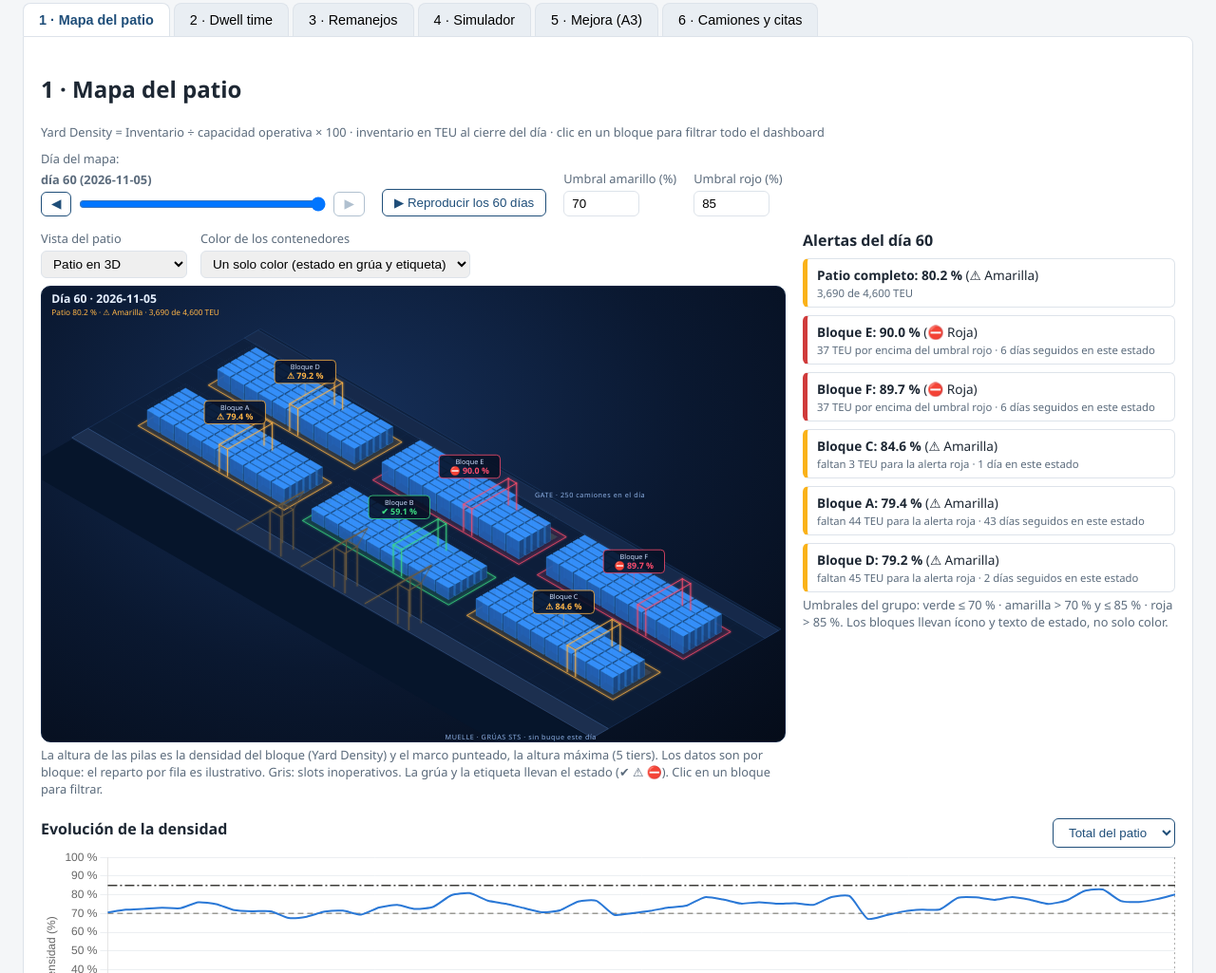
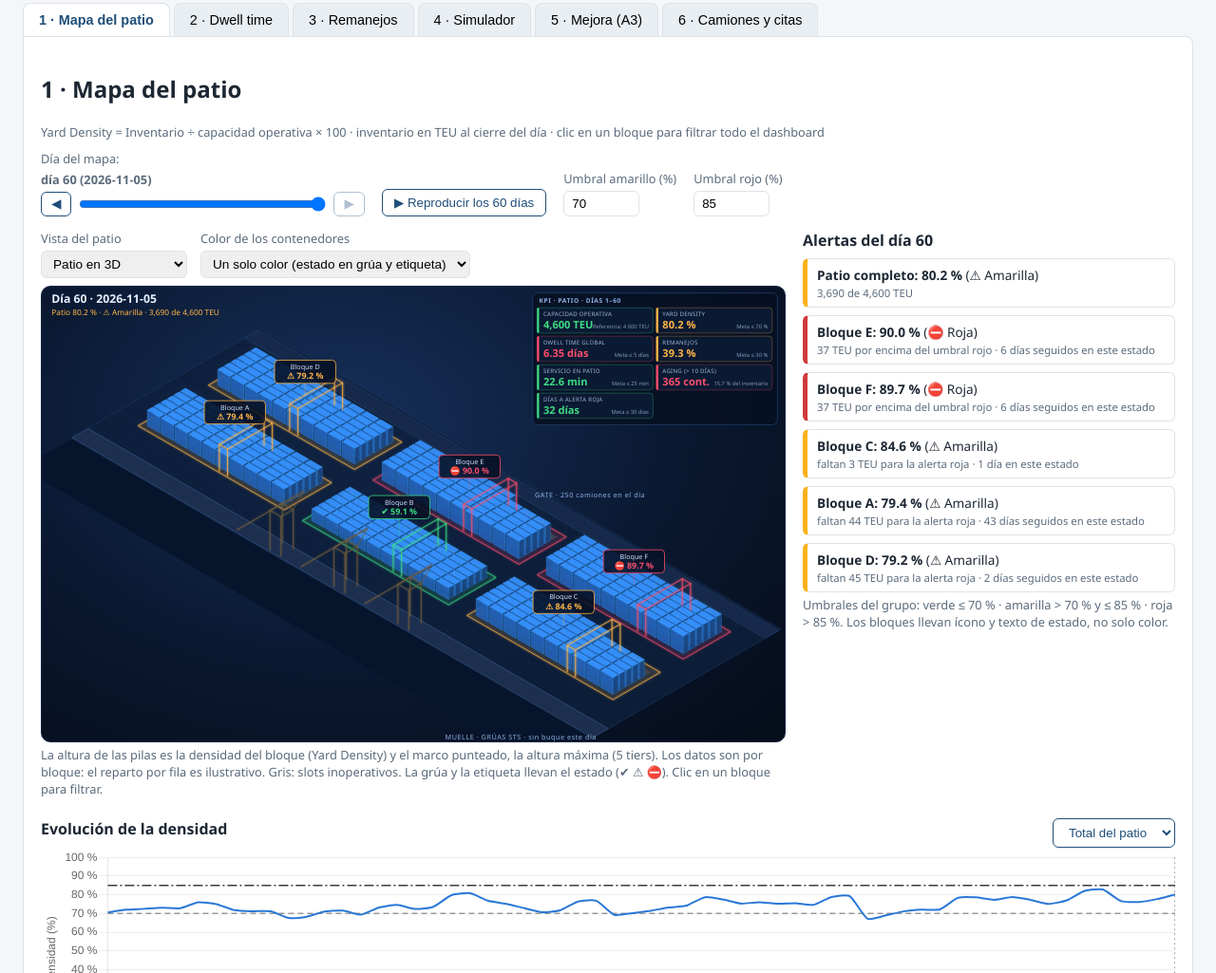
Before and after one commit to osmarborel16-hub/Proyecto-semestral-de-mediciones-y-rendimiento-portuario, a plain HTML site: page index.html in a window 1280 px wide. Shown: the part 400-1425 px from the top of the page at 95% size. Drawn offline with nearby package versions, Linux system fonts and the light colour scheme.

Commit message:
Módulo 1 · Panel de KPI dentro del patio en 3D
Las 7 tarjetas de KPI se dibujan dentro de la vista 3D (esquina superior derecha), con los mismos valores y colores que la barra de arriba. datosKPIs() comparte el cálculo entre ambas.

```diff
--- a/index.html
+++ b/index.html
@@ -1117,9 +1117,11 @@ function colorPorMeta(valor, verdeHasta, amarilloHasta) {
 function tarjeta(nombre, valor, meta, clase) {
   return `<div class="kpi ${clase}"><div class="nombre">${nombre}</div><div class="valor">${valor}</div><div class="meta">${meta}</div></div>`;
 }
-function renderKPIs() {
+// Las 7 tarjetas como datos [nombre, valor, meta, clase]: las usan la barra de KPI y el panel del patio en 3D
+function datosKPIs() {
+  const tarjeta = (nombre, valor, meta, clase) => ({ nombre, valor, meta, clase });
   const cap = capacidadOperativa();
-  document.getElementById('kpis').innerHTML = [
+  return [
     tarjeta('Capacidad operativa', cap.toLocaleString('es-PA') + ' TEU', 'Referencia: 4 600 TEU', 'verde'),
     (() => {
       const f = filtros(), d = yardDensity(f.hasta, f.bloque);
@@ -1150,7 +1152,10 @@ function renderKPIs() {
       const cal = calibracion(filtros().hasta);
       return tarjeta('Días a alerta roja', cal.diasAlertaTxt, `Meta ≥ ${METAS.diasAlerta} días · margen ${Math.round(cal.margen).toLocaleString('es-PA')} TEU · +${fmt(cal.g)} TEU/día`, cal.estadoAlerta);
     })()
-  ].join('');
+  ];
+}
+function renderKPIs() {
+  document.getElementById('kpis').innerHTML = datosKPIs().map(k => tarjeta(k.nombre, k.valor, k.meta, k.clase)).join('');
 }
 
 /* =====================================================================
@@ -1320,10 +1325,24 @@ function renderPatio3D(dia, f) {
     <text y="24" font-size="15" fill="${COLOR_ESTADO_3D[eT]}">Patio ${fmt(dT)} % · ${ESTADO[eT]} · ${inventarioTEU(dia).toLocaleString('es-PA')} de ${capacidadOperativa().toLocaleString('es-PA')} TEU</text>
     ${modoCat ? Object.keys(CATEGORIAS).map((c, n) => `<g transform="translate(${n * 120},42)"><rect width="13" height="13" rx="2" fill="${COLOR_CAT_3D[c]}"/><text x="19" y="11.5" font-size="13" fill="#cfe0ff">${CATEGORIAS[c]}</text></g>`).join('') : ''}</g>`;
 
+  // Panel de KPI (las mismas 7 tarjetas de arriba), en la esquina libre superior derecha
+  const kpis = datosKPIs(), CW = 226, CH = 54, COLS = 2, FILAS = Math.ceil(kpis.length / COLS);
+  const PW = 8 + COLS * CW + 4, px = maxX - PW - 14, py = minY + 12;
+  const colorKPI = (clase) => COLOR_ESTADO_3D[clase] || '#8a96a3';
+  const panelKPI = `<g pointer-events="none" transform="translate(${px.toFixed(1)},${py.toFixed(1)})">
+    <rect width="${PW}" height="${28 + FILAS * CH + 6}" rx="9" fill="#061022" fill-opacity=".84" stroke="#2b4f80" stroke-width="1"/>
+    <text x="12" y="19" font-size="12" font-weight="700" fill="#8fb2e6" letter-spacing="1">KPI · ${f.bloque === 'todos' ? 'PATIO' : 'BLOQUE ' + f.bloque} · DÍAS ${f.desde}–${f.hasta}</text>
+    ${kpis.map((k, n) => `<g transform="translate(${8 + (n % COLS) * CW},${28 + Math.floor(n / COLS) * CH})">
+      <rect width="${CW - 6}" height="${CH - 6}" rx="6" fill="#0b1a33" stroke="${colorKPI(k.clase)}" stroke-opacity=".5" stroke-width="1"/>
+      <rect width="4" height="${CH - 6}" rx="2" fill="${colorKPI(k.clase)}"/>
+      <text x="12" y="16" font-size="11" fill="#9fb6d6" letter-spacing=".5">${k.nombre.toUpperCase()}</text>
+      <text x="12" y="39" font-size="20" font-weight="700" fill="${colorKPI(k.clase)}">${k.valor}</text>
+      <text x="${CW - 14}" y="39" font-size="10.5" fill="#7f97b8" text-anchor="end">${k.meta.split(' · ')[0]}</text></g>`).join('')}</g>`;
+
   document.getElementById('m1-patio3d').innerHTML =
     `<svg viewBox="${minX.toFixed(0)} ${minY.toFixed(0)} ${(maxX - minX).toFixed(0)} ${(maxY - minY).toFixed(0)}" xmlns="http://www.w3.org/2000/svg" font-family="Segoe UI, Arial, sans-serif" role="img" aria-label="Patio en 3D, día ${dia}">
       <defs><filter id="p3d-brillo" x="-20%" y="-20%" width="140%" height="140%"><feGaussianBlur stdDeviation="1.6" result="b"/><feMerge><feMergeNode in="b"/><feMergeNode in="SourceGraphic"/></feMerge></filter></defs>
-      ${suelo}${bloques}${muelle}<g filter="url(#p3d-brillo)">${gruas}</g>${etiquetas}${hud}</svg>`;
+      ${suelo}${bloques}${muelle}<g filter="url(#p3d-brillo)">${gruas}</g>${etiquetas}${hud}${panelKPI}</svg>`;
   document.getElementById('m1-patio3d-nota').textContent =
     `La altura de las pilas es la densidad del bloque (Yard Density) y el marco punteado, la altura máxima (${PATIO.tiers} tiers). ` +
     `Los datos son por bloque: el reparto por fila es ilustrativo. Gris: slots inoperativos. La grúa y la etiqueta llevan el estado (✔ ⚠ ⛔). Clic en un bloque para filtrar.`;
```
Also changed, not shown: 1 other file.
